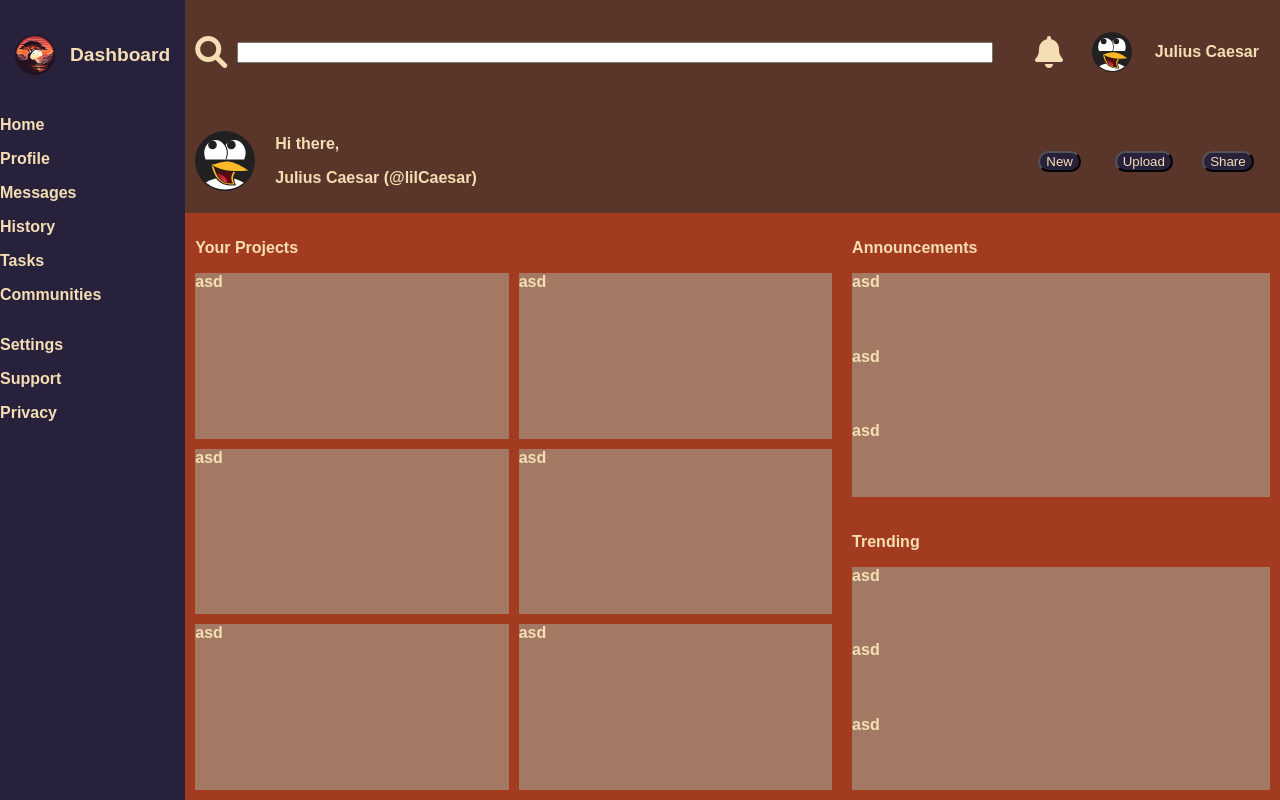
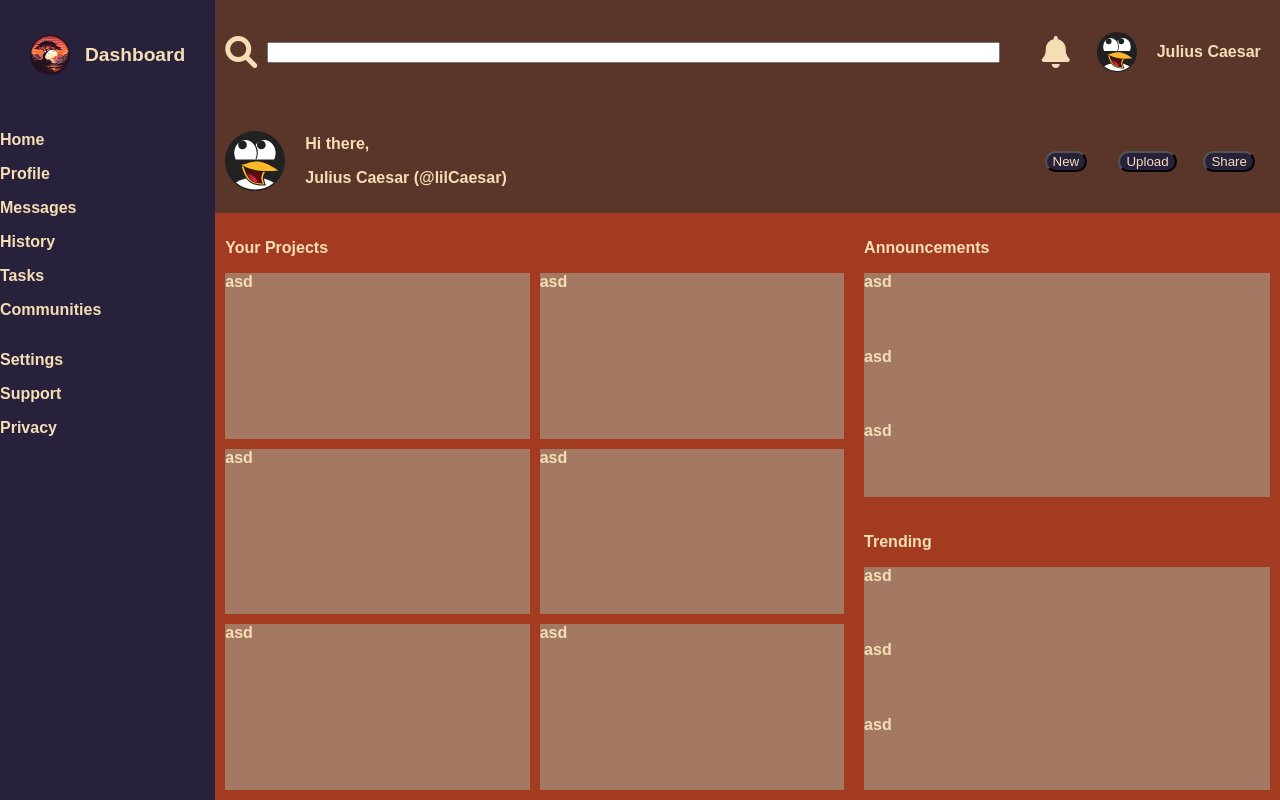
Before and after one commit to Starskii/AdminPanel, a plain HTML site: page index.html in a window 1280 px wide. Drawn offline with Linux system fonts and the light colour scheme.

Commit message:
removed unnecessary css

```diff
--- a/style.css
+++ b/style.css
@@ -100,7 +100,7 @@ html, body, :root, .primary-container{
     justify-items: center;
     align-items: center;
     gap: 15px;
-    margin: 15px;
+    margin: 30px;
     margin-top: 25px;
     font-weight: bolder;
     font-size: 1.2rem;
@@ -114,7 +114,6 @@ html, body, :root, .primary-container{
 #content-container{
     grid-column: 2 / 4;
     grid-row: 2 / 3;
-    background-color: burlywood;
 
     display: grid;
     grid-template-columns: 3fr 2fr;
```
